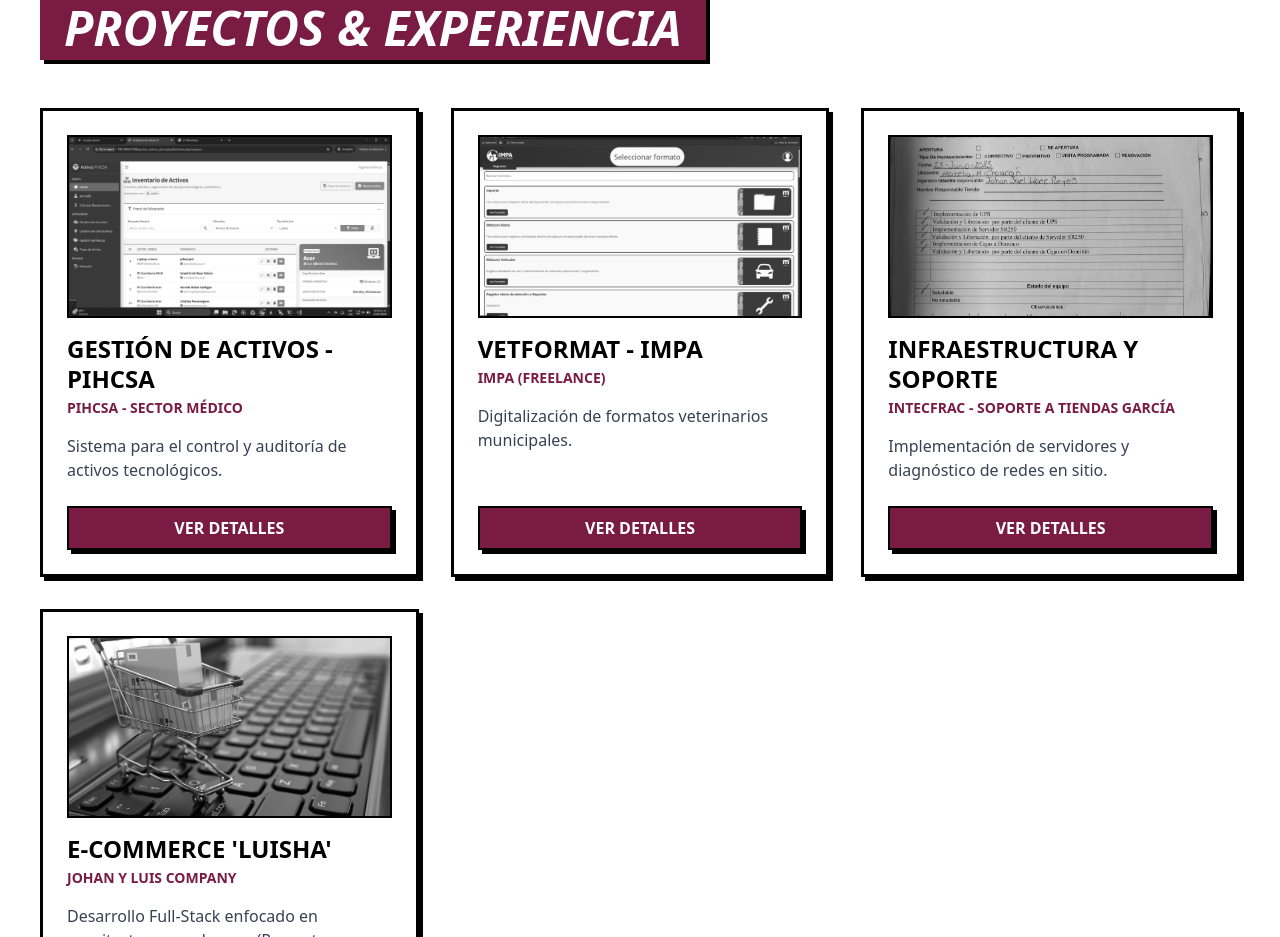
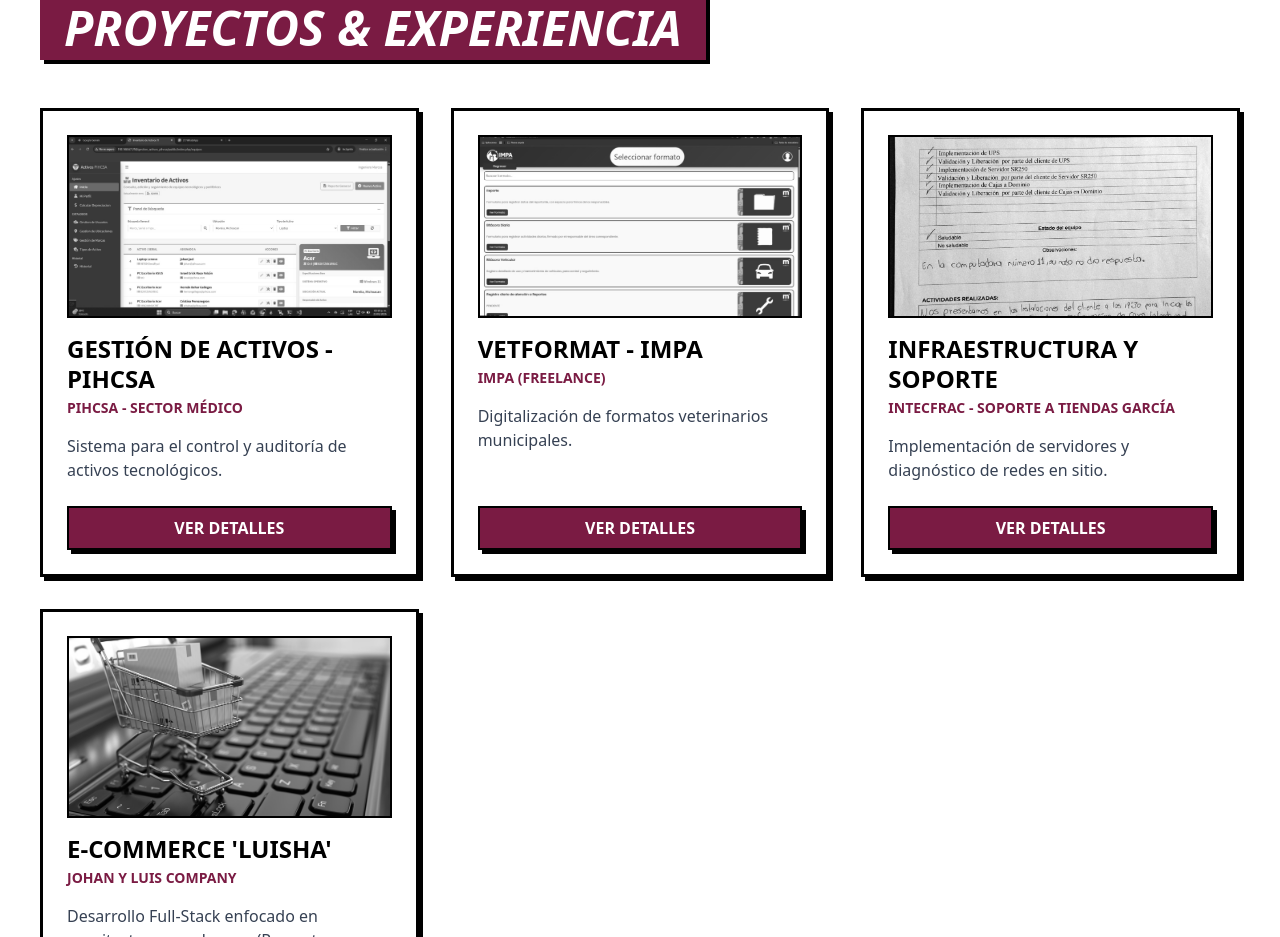
Before and after one commit to johanUtm04/portfolio_web, a React (Vite) app in the folder portfolio-johan/: page / in a window 1280 px wide. Shown: the part 1940-2877 px from the top of the page. Built offline with nearby package versions, Linux system fonts and the light colour scheme.

Commit message:
styles: hoja intecfra

```diff
--- a/portfolio-johan/src/components/Works.jsx
+++ b/portfolio-johan/src/components/Works.jsx
@@ -38,7 +38,7 @@
     tech: ["Servidores SR250", "Redes", "Hardware", "Soporte"],
     link: "#",
     isInfra: true,
-    img: "/soporte_garcia.jpeg",
+    img: "/infrestructura.jpeg",
     details: [
       "Implementación de Servidor Lenovo SR250.",
       "Validación y liberación de sistemas UPS críticos.",
@@ -142,10 +142,15 @@
                 {t.closeProject}
               </button>
               <button
-                onClick={() => window.open(selectedProject.link, '_blank')}
+                onClick={() => {
+                  const urlToOpen = selectedProject.isInfra ? selectedProject.img : selectedProject.link;
+                  window.open(urlToOpen, '_blank');
+                }}
                 className="w-full bg-brand-accent text-white font-black py-4 hover:bg-brand-yellow hover:text-black transition-all uppercase text-lg border-2 border-black cursor-pointer shadow-[4px_4px_0px_0px_rgba(0,0,0,1)]"
               >
-                {selectedProject.isInfra ? (t.navHome === "Inicio" ? 'Hoja de Trabajo' : 'Work Log') : 'Github'}
+                {selectedProject.isInfra
+                  ? (t.navHome === "Inicio" ? 'Ver Hoja de Trabajo' : 'View Work Log')
+                  : 'Github'}
               </button>
             </div>
           </div>
--- a/portfolio-johan/src/translations.js
+++ b/portfolio-johan/src/translations.js
@@ -64,7 +64,7 @@
     tech: ["Servidores SR250", "Redes", "Hardware", "Soporte"],
     link: "#",
     isInfra: true,
-    img: "/soporte_garcia.jpeg",
+    img: "/infrestructura.jpeg",
     details: [
       "Implementación de Servidor Lenovo SR250.",
       "Validación y liberación de sistemas UPS críticos.",
@@ -164,7 +164,7 @@
     tech: ["SR250 Servers", "Networking", "Hardware", "Support"],
     link: "#",
     isInfra: true,
-    img: "/soporte_garcia.jpeg",
+    img: "/infrestructura.jpeg",
     details: [
       "On-site deployment of Lenovo ThinkSystem SR250 Server.",
       "Validation and rollout of critical UPS backup systems.",
```
Also changed, not shown: portfolio-johan/public/infrestructura.jpeg (added).
